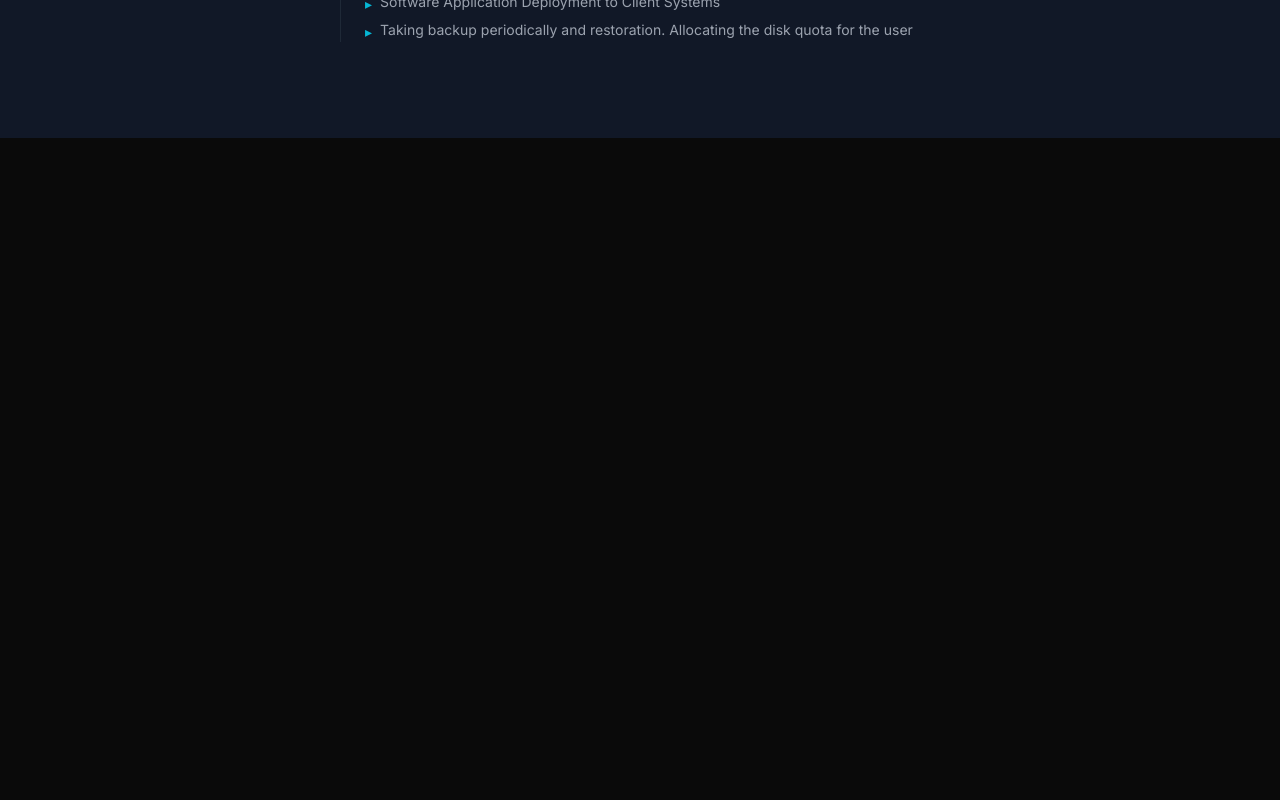
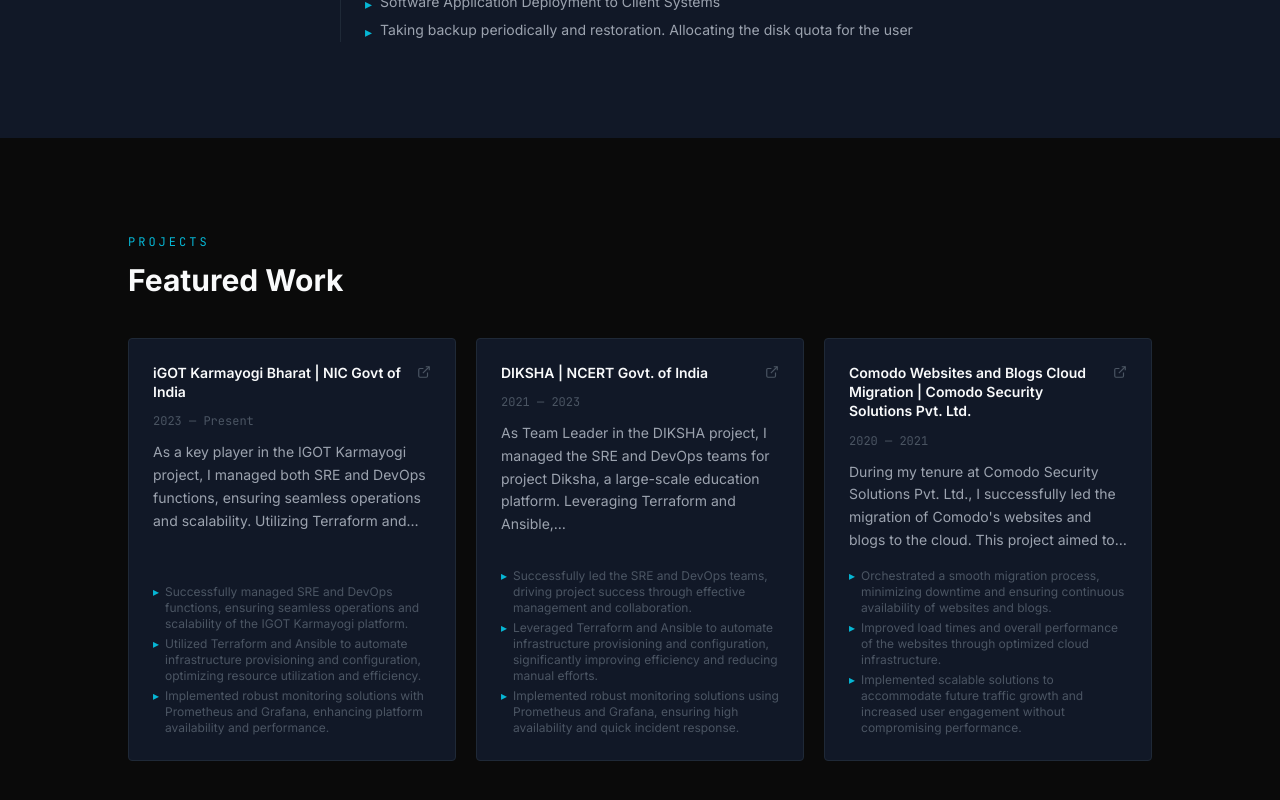
Before and after one commit to srajasimman/srajasimman.dev, a React (Vite) app: page / in a window 1280 px wide. Shown: the part 3866-4666 px from the top of the page. Before the commit the page ends 4004 px from the top, so only its background shows below. Built offline with nearby package versions, Linux system fonts and the light colour scheme.

Commit message:
feat: add Projects section with featured work cards

```diff
--- a/src/App.jsx
+++ b/src/App.jsx
@@ -5,6 +5,7 @@
 import About from './components/About.jsx'
 import Skills from './components/Skills.jsx'
 import Experience from './components/Experience.jsx'
+import Projects from './components/Projects.jsx'
 
 export default function App() {
   const { basics } = resume
@@ -16,6 +17,7 @@
         <About summary={basics.summary} />
         <Skills skills={resume.skills} />
         <Experience work={resume.work} />
+        <Projects projects={resume.projects} />
       </main>
     </div>
   )
--- /dev/null
+++ b/src/components/Projects.jsx
@@ -0,0 +1,84 @@
+// Projects section: featured project cards with description + highlights.
+// Props: projects (array of resume project objects)
+
+import { useIntersection } from '../hooks/useIntersection.js'
+
+function formatDate(dateStr) {
+  if (!dateStr) return 'Present'
+  const [year] = dateStr.split('-')
+  return year
+}
+
+export default function Projects({ projects }) {
+  const [ref, visible] = useIntersection()
+
+  return (
+    <section
+      id="projects"
+      aria-label="Featured projects"
+      className="py-24 px-6 bg-surface"
+    >
+      <div
+        ref={ref}
+        className={`max-w-5xl mx-auto transition-all duration-700 ${visible ? 'opacity-100 translate-y-0' : 'opacity-0 translate-y-4'}`}
+      >
+        <p className="font-mono text-accent text-xs tracking-[0.25em] uppercase mb-3">
+          projects
+        </p>
+        <h2 className="text-3xl font-bold text-primary mb-10">
+          Featured Work
+        </h2>
+
+        <div className="grid md:grid-cols-2 lg:grid-cols-3 gap-5">
+          {projects.map((project, i) => (
+            <article
+              key={i}
+              className="bg-surface2 border border-border rounded p-6 flex flex-col hover:-translate-y-0.5 hover:border-accent transition-all duration-200"
+            >
+              <div className="flex items-start justify-between gap-2 mb-3">
+                <h3 className="text-primary font-semibold text-sm leading-snug flex-1">
+                  {project.name}
+                </h3>
+                {project.url && (
+                  <a
+                    href={project.url}
+                    target="_blank"
+                    rel="noopener noreferrer"
+                    aria-label={`View ${project.name}`}
+                    className="text-muted hover:text-accent transition-colors shrink-0 mt-0.5"
+                  >
+                    <svg width="14" height="14" viewBox="0 0 24 24" fill="none" stroke="currentColor" strokeWidth="2" aria-hidden="true">
+                      <path d="M18 13v6a2 2 0 01-2 2H5a2 2 0 01-2-2V8a2 2 0 012-2h6" />
+                      <polyline points="15,3 21,3 21,9" />
+                      <line x1="10" y1="14" x2="21" y2="3" />
+                    </svg>
+                  </a>
+                )}
+              </div>
+
+              <p className="font-mono text-muted text-xs mb-3">
+                {formatDate(project.startDate)}
+                {project.endDate ? ` — ${formatDate(project.endDate)}` : ' — Present'}
+              </p>
+
+              <p className="text-secondary text-sm leading-relaxed mb-4 flex-1">
+                {project.description.length > 160
+                  ? project.description.slice(0, project.description.lastIndexOf(' ', 160)) + '…'
+                  : project.description}
+              </p>
+
+              <ul className="space-y-1 mt-auto">
+                {project.highlights.slice(0, 3).map((h, j) => (
+                  <li key={j} className="text-muted text-xs flex gap-1.5">
+                    <span className="text-accent shrink-0">▸</span>
+                    <span>{h}</span>
+                  </li>
+                ))}
+              </ul>
+            </article>
+          ))}
+        </div>
+      </div>
+    </section>
+  )
+}
```
Also changed, not shown: 1 other file (tests, documents, lock files or other folders).
